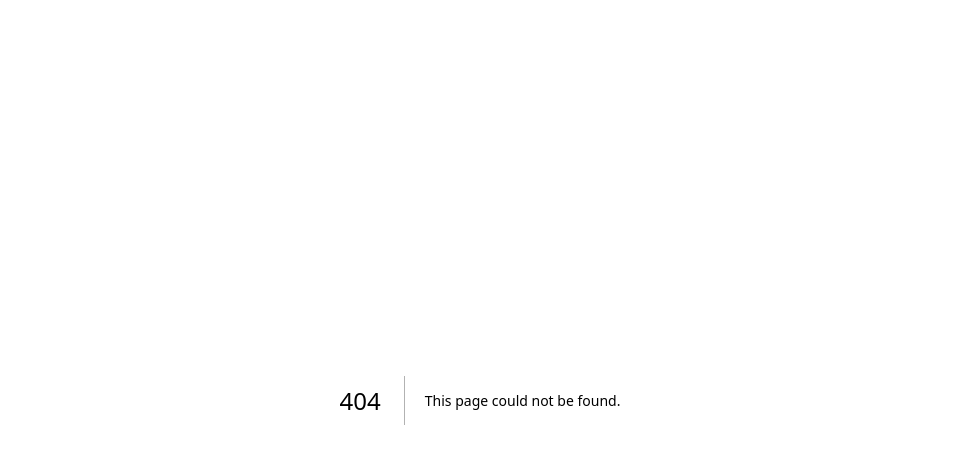
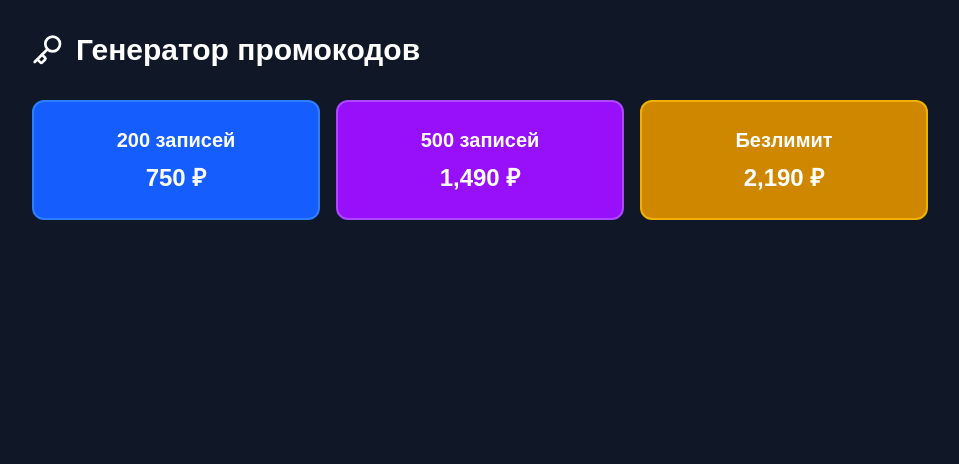
Before and after one commit to 100kaBRZ/kindergarten-treasurer, a Next.js app: page /admin in a window 1280 px wide. Before the commit this address had no page. Shown: the top 464 px of the page, without its empty margins (160-1119 px from the left). Built offline with nearby package versions, Linux system fonts and the light colour scheme.

Commit message:
fix: move admin page to correct folder

```diff
--- /dev/null
+++ b/app/admin/page.tsx
@@ -0,0 +1,104 @@
+'use client';
+
+import { useState } from 'react';
+import { Copy, Check, Key } from 'lucide-react';
+
+const PLANS = [
+  { id: '200', name: '200 записей', price: 750, color: 'blue' },
+  { id: '500', name: '500 записей', price: 1490, color: 'purple' },
+  { id: 'unlimited', name: 'Безлимит', price: 2190, color: 'gold' }
+];
+
+export default function AdminPage() {
+  const [generatedCodes, setGeneratedCodes] = useState<any[]>([]);
+  const [loading, setLoading] = useState<string | null>(null);
+  const [copiedId, setCopiedId] = useState<string | null>(null);
+
+  const generateCode = async (plan: string) => {
+    setLoading(plan);
+    try {
+      const res = await fetch('/api/admin/generate-promo', {
+        method: 'POST',
+        headers: { 'Content-Type': 'application/json' },
+        body: JSON.stringify({ plan })
+      });
+      const data = await res.json();
+      if (data.success) {
+        setGeneratedCodes([data, ...generatedCodes]);
+      } else {
+        alert('Ошибка: ' + data.error);
+      }
+    } catch (error) {
+      alert('Ошибка генерации');
+    }
+    setLoading(null);
+  };
+
+  const copyToClipboard = (code: string, id: string) => {
+    navigator.clipboard.writeText(code);
+    setCopiedId(id);
+    setTimeout(() => setCopiedId(null), 2000);
+  };
+
+  return (
+    <main className="min-h-screen bg-gray-900 p-8">
+      <div className="max-w-4xl mx-auto">
+        <h1 className="text-3xl font-bold text-white mb-8 flex items-center gap-3">
+          <Key size={32} />
+          Генератор промокодов
+        </h1>
+
+        <div className="grid grid-cols-1 md:grid-cols-3 gap-4 mb-8">
+          {PLANS.map(plan => (
+            <button
+              key={plan.id}
+              onClick={() => generateCode(plan.id)}
+              disabled={loading !== null}
+              className={`p-6 rounded-xl border-2 transition font-bold text-white ${
+                plan.color === 'blue' ? 'border-blue-500 bg-blue-600 hover:bg-blue-700' :
+                plan.color === 'purple' ? 'border-purple-500 bg-purple-600 hover:bg-purple-700' :
+                'border-yellow-500 bg-yellow-600 hover:bg-yellow-700'
+              } disabled:opacity-50`}
+            >
+              <p className="text-xl mb-2">{plan.name}</p>
+              <p className="text-2xl">{plan.price.toLocaleString()} ₽</p>
+              {loading === plan.id && <p className="text-sm mt-2">Генерация...</p>}
+            </button>
+          ))}
+        </div>
+
+        {generatedCodes.length > 0 && (
+          <div className="bg-white rounded-xl p-6">
+            <h2 className="text-xl font-bold text-gray-900 mb-4">Сгенерированные коды</h2>
+            <div className="space-y-2">
+              {generatedCodes.map((item, idx) => (
+                <div key={idx} className="flex items-center justify-between bg-gray-100 p-4 rounded-lg">
+                  <div>
+                    <p className="font-bold text-gray-900 text-lg">{item.code}</p>
+                    <p className="text-sm text-gray-600">
+                      {item.limit === 999999 ? 'Безлимит' : item.limit + ' записей'} • {item.price} ₽
+                    </p>
+                  </div>
+                  <button
+                    onClick={() => copyToClipboard(item.code, idx.toString())}
+                    className="flex items-center gap-2 bg-blue-600 text-white px-4 py-2 rounded-lg hover:bg-blue-700 transition"
+                  >
+                    {copiedId === idx.toString() ? (
+                      <>
+                        <Check size={16} /> Скопировано
+                      </>
+                    ) : (
+                      <>
+                        <Copy size={16} /> Копировать
+                      </>
+                    )}
+                  </button>
+                </div>
+              ))}
+            </div>
+          </div>
+        )}
+      </div>
+    </main>
+  );
+}
```
